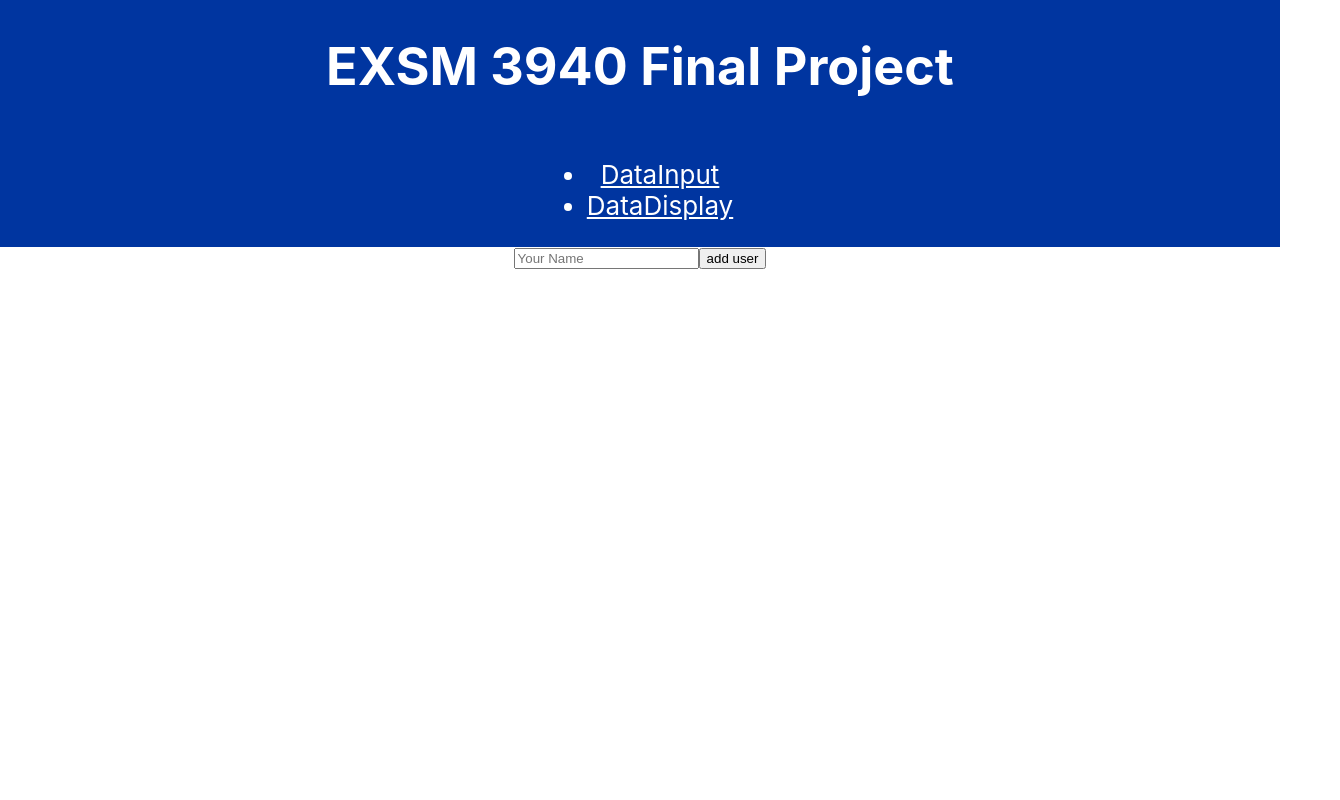
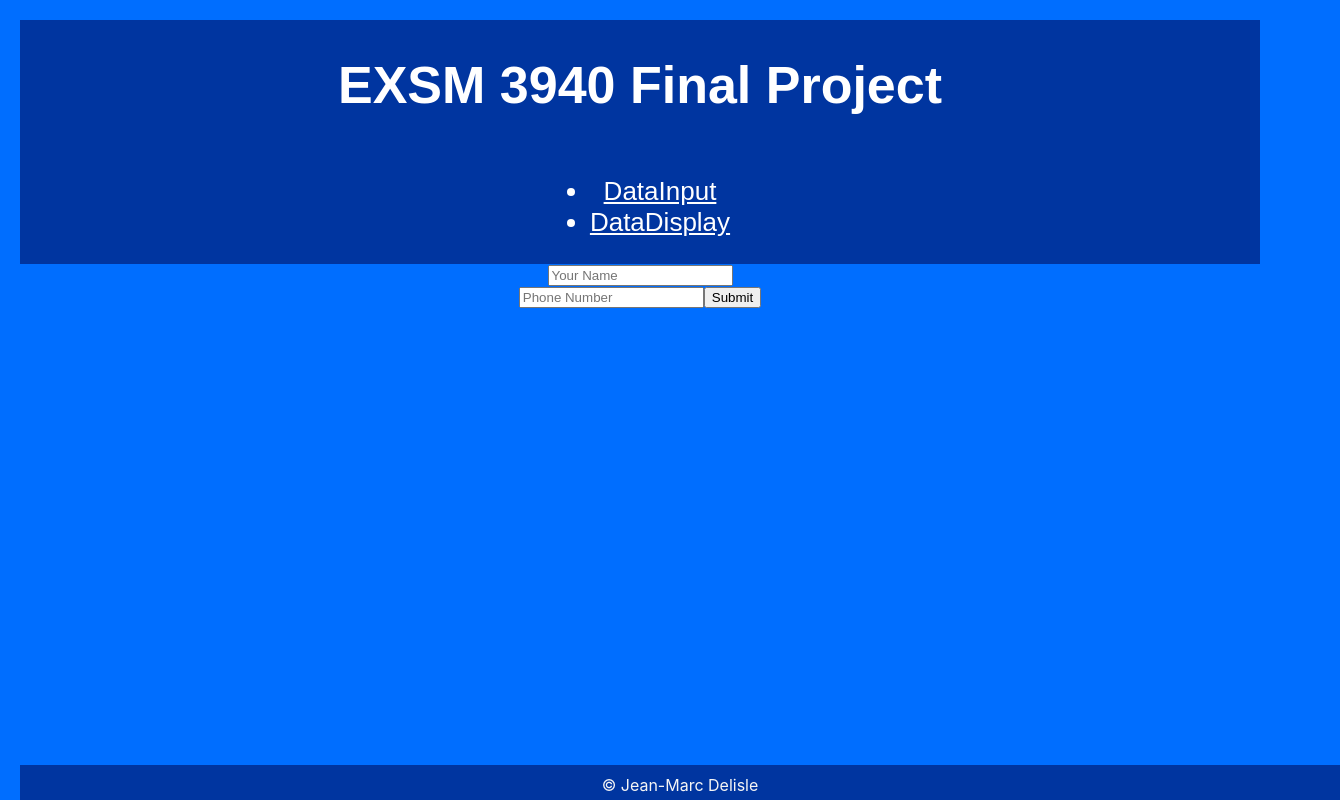
Before and after one commit to JMDelisle/Exsm3940, a React (Create React App) app in the folder finalproject3940/: page /datainput in a window 1280 px wide. Shown: the whole page, 1340 px wide, since content can reach past the window. Built offline with nearby package versions, Linux system fonts and the light colour scheme.

Commit message:
Fixed the issue I had but now working on unique id key for displaying the informations;

```diff
--- a/finalproject3940/package.json
+++ b/finalproject3940/package.json
@@ -11,6 +11,7 @@
     "react-redux": "^8.0.2",
     "react-router-dom": "^6.3.0",
     "react-scripts": "5.0.1",
+    "redux-thunk": "^2.4.1",
     "web-vitals": "^2.1.4"
   },
   "scripts": {
--- a/finalproject3940/src/App.css
+++ b/finalproject3940/src/App.css
@@ -34,9 +34,12 @@ a:hover {
 
 .Footer {
   position: absolute;
-    height: 50px;
+  padding: 10px 20px 0 20px;
+    height: 25px;
     width: 100%;
     bottom: 0px;
+    background-color: #0035a0;
+    color: whitesmoke;
 }
 .App-link {
   color: #61dafb;
--- a/finalproject3940/src/App.js
+++ b/finalproject3940/src/App.js
@@ -2,9 +2,9 @@ import './App.css';
 import UserForm from './component/UserForm';
 import UserList from './component/UserList';
 import { Routes, Link, Route } from 'react-router-dom';
-import UserDetail from './component/UserDetail';
 
 function App() {
+
   return (
     <div className="App">
       <header className="App-header">
@@ -21,7 +21,9 @@ function App() {
           <Route path="/datainput" element={<UserForm />} />
           <Route path="/datadisplay" element={<UserList />} />
         </Routes>
+
       </main>
+      <footer className='Footer'>© Jean-Marc Delisle</footer>
     </div>
   );
 }
--- a/finalproject3940/src/component/UserForm.js
+++ b/finalproject3940/src/component/UserForm.js
@@ -20,13 +20,25 @@ const UserForm = ({ dispatch }) => {
     return (
         <form onSubmit={handleSubmit}>
             <input
-            type="text"
+            type="tel"
             placeholder='Your Name'
             value={firstName}
             onChange={(e) => setFirstName(e.target.value)}
             required/>
 
-            <input type='submit' value='add user' />
+            <br/>
+            <input
+            type="number"
+            placeholder='Phone Number'
+            pattern="^-?[0-9]\d*\.?\d*$"
+            value={phoneNumber}
+            onChange={(e) => setPhoneNumber(e.target.value)
+            }
+            />
+
+
+
+            <input type='submit' value='Submit' />
         </form>
     )
 }
--- a/finalproject3940/src/index.css
+++ b/finalproject3940/src/index.css
@@ -5,9 +5,43 @@ body {
     sans-serif;
   -webkit-font-smoothing: antialiased;
   -moz-osx-font-smoothing: grayscale;
+  background-color: #006eff;
+  padding: 20px;
+
 }
 
 code {
   font-family: source-code-pro, Menlo, Monaco, Consolas, 'Courier New',
     monospace;
 }
+
+h1, h2, p, ul, li {
+  font-family: sans-serif;
+}
+ul.header li {
+  display: inline;
+  list-style-type: none;
+  margin: 0;
+}
+ul.header {
+  background-color: #111;
+  padding: 0;
+}
+ul.header li a {
+  color: #FFF;
+  font-weight: bold;
+  text-decoration: none;
+  padding: 20px;
+  display: inline-block;
+}
+.content {
+  background-color: #FFF;
+  padding: 20px;
+}
+.content h2 {
+  padding: 0;
+  margin: 0;
+}
+.content li {
+  margin-bottom: 10px;
+}
--- a/finalproject3940/src/index.js
+++ b/finalproject3940/src/index.js
@@ -2,13 +2,15 @@ import React from 'react';
 import { createRoot } from "react-dom/client";
 import './index.css';
 import App from './App';
-import { createStore } from 'redux';
+import { createStore, applyMiddleware, compose } from 'redux';
 import { Provider } from 'react-redux';
 import { BrowserRouter } from 'react-router-dom';
+import ReduxThunk from 'redux-thunk';
 
 import rootReducer from './reducers'
 
-const store = createStore(rootReducer);
+const middlewares = [ReduxThunk];
+const store = createStore(rootReducer, compose(applyMiddleware(...middlewares)),);
 
 const container = document.getElementById("root");
 const root = createRoot(container);
```
Also changed, not shown: 1 other file (tests, documents, lock files or other folders).
